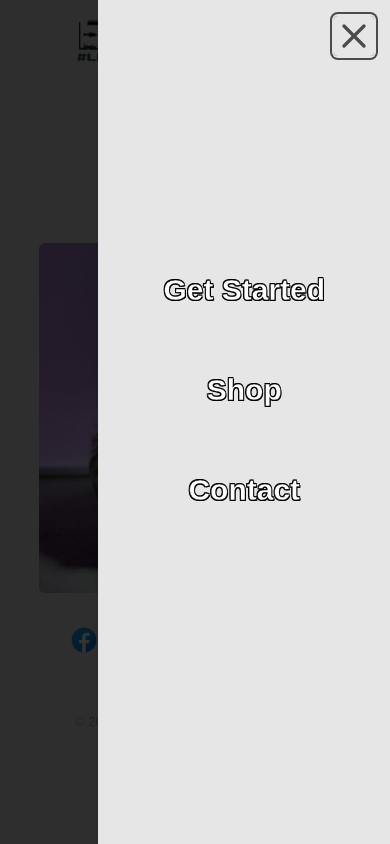
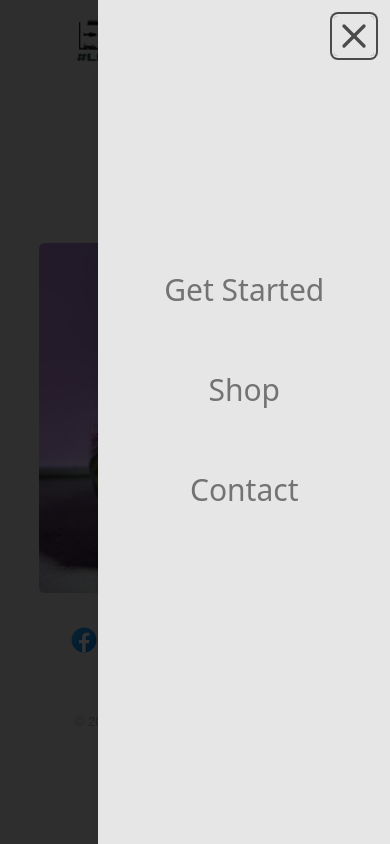
Before and after one commit to clavelian/lifetank, a Next.js app in the folder lt/: page /shop in a window 390 px wide. Both pictures are taken after a click on the button 298 px from the left and 40 px from the top of the page. Built offline with nearby package versions, Linux system fonts and the light colour scheme.

Commit message:
Continuing editing Navbar for mobile users

```diff
--- a/lt/app/components/navbar/navbar.tsx
+++ b/lt/app/components/navbar/navbar.tsx
@@ -59,11 +59,11 @@ const ResponsiveNavbar = () => {
           <SheetHeader>
             <SheetTitle></SheetTitle>
             <SheetDescription className="">
-              <ul className="font-semibold text-3xl py-[13rem]">
-                <li className="py-8">Get Started</li>
-                <li className="py-8">Shop</li>
-                <li className="py-8">Contact</li>
-              </ul>
+              <div className="font-semibold text-3xl py-[13rem] flex-col">
+                <div className="font-normal font-sans py-8">Get Started</div>
+                <div className="font-normal font-sans py-8">Shop</div>
+                <div className="font-normal font-sans py-8">Contact</div>
+              </div>
             </SheetDescription>
           </SheetHeader>
         </SheetContent>
--- a/lt/app/globals.css
+++ b/lt/app/globals.css
@@ -33,9 +33,9 @@ ul li {
   -webkit-text-stroke: 0.1px #f8f8f8;
   text-shadow: 0px 1px 4px #23430c; */
 }
-.hero {
+.navbarMobil {
   -webkit-text-stroke: 0.3px black;
-  color: white;
+  color: #858585;
   text-shadow: 1px 1px 0 #000, -1px -1px 0 #000, 0.5px -1px 0 #000,
     -1px 0.5px 0 #000, 0.5px 0.5px 0 #000;
 }
```
